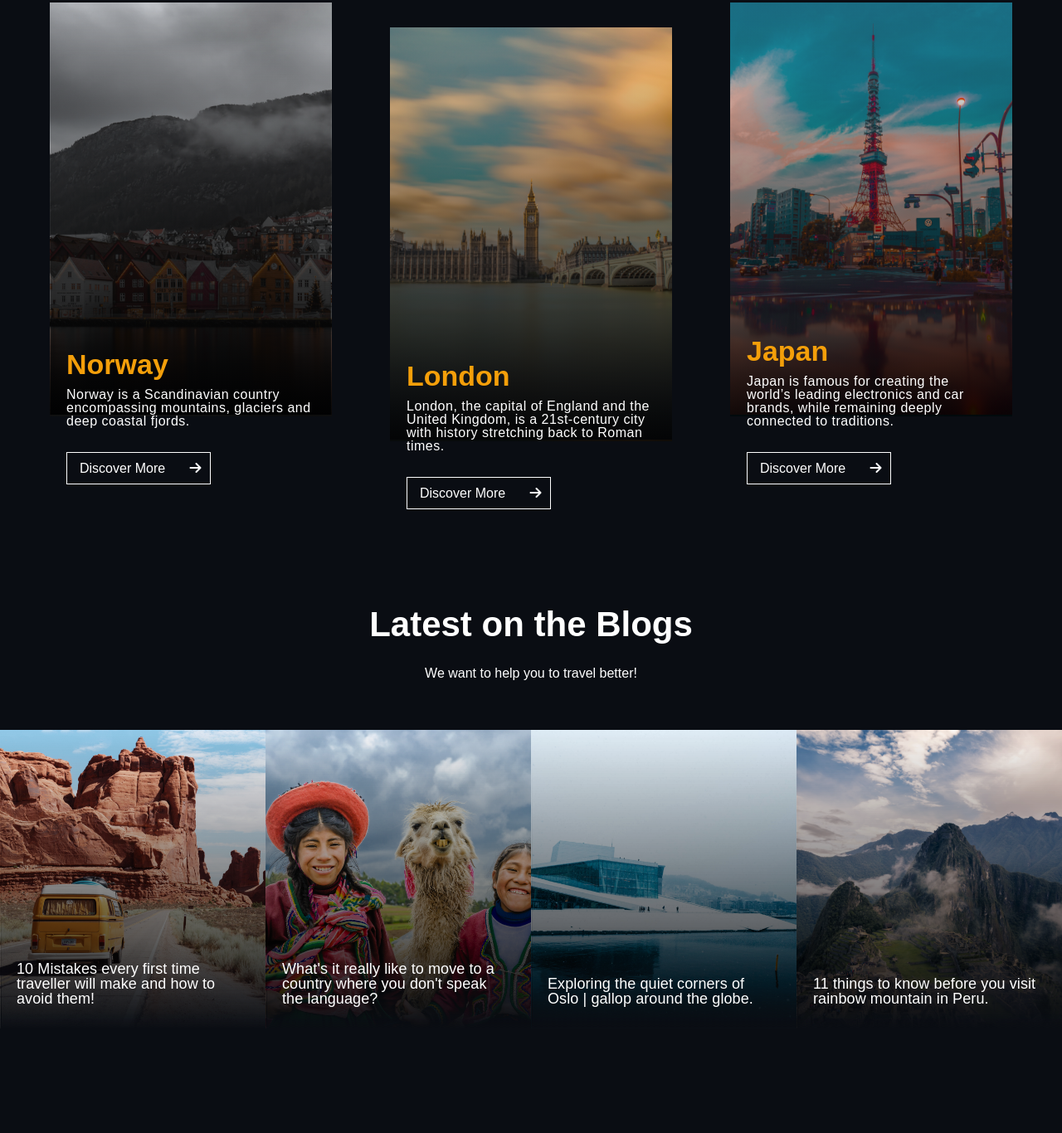
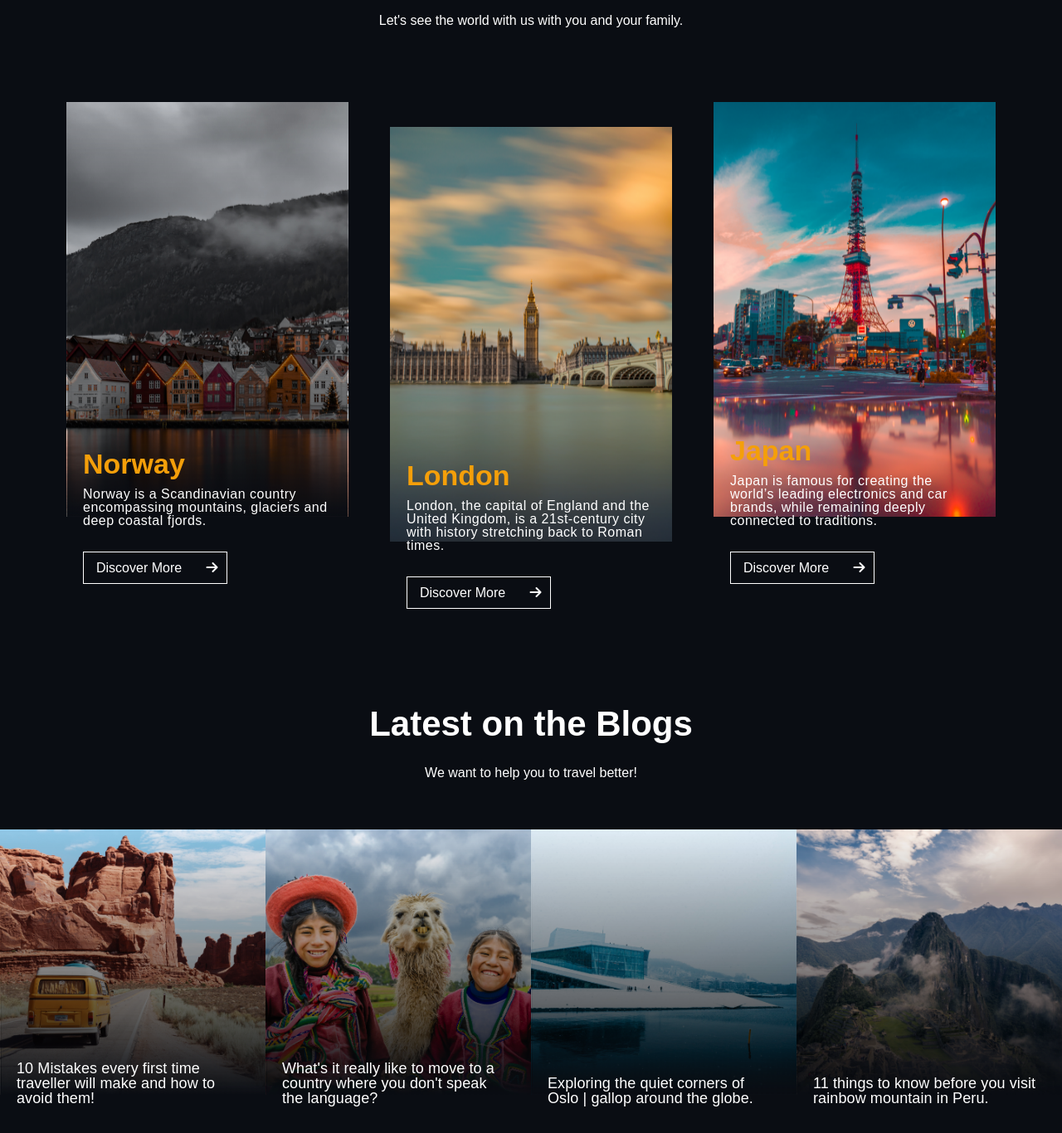
Before and after one commit to NaychiLinnLat/Travel-Landing, a website built with webpack: page src/html/index.html in a window 1280 px wide. Shown: the part 1820-3186 px from the top of the page at 83% size. Built offline with nearby package versions, Linux system fonts and the light colour scheme; a web font is replaced by a local one.

Commit message:
fix errors in block

```diff
--- a/src/html/index.html
+++ b/src/html/index.html
@@ -116,7 +116,8 @@
               <p>Let's see the world with us with you and your family.</p>
           </div>
           <div class="c-card">
-              <div class="c-card__img img1">
+              <div class="c-card__img">
+                <img src="../img/discover1.png" alt="dis1">
                   <div class="c-card__txt">
                       <h2>Norway</h2>
                       <p>Norway is a Scandinavian country encompassing mountains, glaciers and deep coastal fjords.</p>
@@ -129,6 +130,7 @@
                   </div>
               </div>
               <div class="c-card__img img2">
+                <img src="../img/discover2.png" alt="dis2">
                   <div class="c-card__txt">
                       <h2>London</h2>
                       <p>London, the capital of England and the United Kingdom, is a 21st-century city with history
@@ -141,7 +143,8 @@
                                 </div>
                   </div>
               </div>
-              <div class="c-card__img img3">
+              <div class="c-card__img">
+                <img src="../img/discover3.png" alt="">
                   <div class="c-card__txt">
                       <h2>Japan</h2>
                       <p>Japan is famous for creating the world’s leading electronics and car brands, while remaining
@@ -165,21 +168,25 @@
           </div>
           <div class="p-blogs">
               <div class="p-blogs__img card1">
+                <img src="../img/latest_blog1.png" alt="">
                   <div class="p-blogs__cards">
                       <p>10 Mistakes every first time <br>traveller will make and how to <br>avoid them!</p>
                   </div>
               </div>
               <div class="p-blogs__img card2">
+                <img src="../img/latest_blog2.png" alt="">
                   <div class="p-blogs__cards ">
                       <p>What's it really like to move to a <br>country where you don't speak<br> the language?</p>
                   </div>
               </div>
               <div class="p-blogs__img card3">
+                <img src="../img/latest_blog3.png" alt="">
                   <div class="p-blogs__cards ">
                       <p>Exploring the quiet corners of <br>Oslo | gallop around the globe.</p>
                   </div>
               </div>
               <div class="p-blogs__img card4">
+                <img src="../img/latest_blog4.png" alt="">
                   <div class="p-blogs__cards ">
                       <p>11 things to know before you visit <br>rainbow mountain in Peru.</p>
                   </div>
--- a/src/scss/layout/_layout.scss
+++ b/src/scss/layout/_layout.scss
@@ -1,7 +1,7 @@
 body{
     background-color: $bg-color;
 }
-// .l-wrapper{
-//     max-width: 1280px;
-//     margin: 0 auto;
-// }
+.l-wrapper{
+    max-width: 1280px;
+    margin: 0 auto;
+}
--- a/src/scss/object/component/_card.scss
+++ b/src/scss/object/component/_card.scss
@@ -1,5 +1,6 @@
 .c-discover{
     text-align: center;
+    margin-top: 120px;
     h2{
         @include playfairDisplay();
         color: $white;
@@ -15,13 +16,17 @@
     display: flex;
     justify-content: center;
     align-items: center;
-    gap: 70px;
+    gap: 50px;
     margin-top: 60px;
 
     &__img {
         width: 340px;
         height: 499px;
         position: relative;
+        img{
+            width: 340px;
+            height: 500px;
+        }
     }
     &__txt{
         position: absolute;
@@ -46,13 +51,7 @@
 
 
 }
-.img1 {
-    background:linear-gradient(180deg ,rgba(255, 255, 255,0.1),rgba(0, 0, 0,0.9)),url(../img/discover1.png);
-}
+
 .img2{
-    background:linear-gradient(180deg ,rgba(255, 255, 255,0.1),rgba(0, 0, 0,0.9)),url(../img/discover2.png);
     margin-top: 60px;
 }
-.img3{
-    background:linear-gradient(180deg ,rgba(255, 255, 255,0.1),rgba(0, 0, 0,0.9)),url(../img/discover3.png);
-}
--- a/src/scss/object/project/_blogs.scss
+++ b/src/scss/object/project/_blogs.scss
@@ -15,11 +15,17 @@
 .p-blogs{
     display: flex;
     margin-top: 60px;
+
    &__img{
-    width: 100%;
+    // width: 100%;
     height: 363px;
     background-repeat: no-repeat;
     position: relative;
+    width: 25%;
+    img{
+        width: 100%;
+        height: auto;
+    }
 
    }
    &__cards{
@@ -35,15 +41,15 @@
 }
 
 
-.card1{
-    background-image: url(../img/latest_blog1.png);
-}
-.card2{
-    background-image: url(../img/latest_blog2.png);
-}
-.card3{
-    background-image: url(../img/latest_blog3.png);
-}
-.card4{
-    background-image: url(../img/latest_blog4.png);
-}
+// .card1{
+//     background-image: url(../img/latest_blog1.png);
+// }
+// .card2{
+//     background-image: url(../img/latest_blog2.png);
+// }
+// .card3{
+//     background-image: url(../img/latest_blog3.png);
+// }
+// .card4{
+//     background-image: url(../img/latest_blog4.png);
+// }
```
